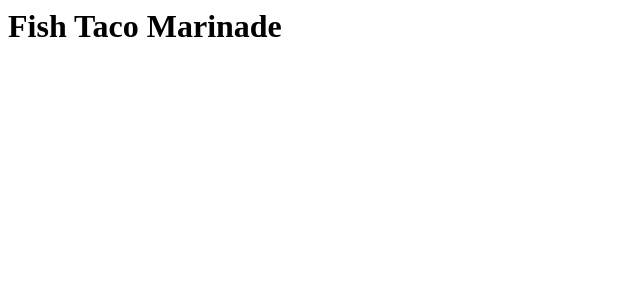
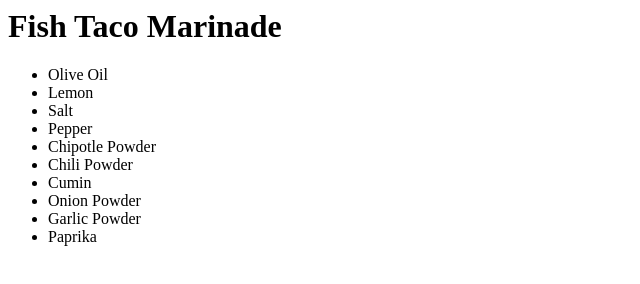
Before and after one commit to gctrespi/odin-recipes, a plain HTML site: page recipes/fish-taco-marinade.html in a window 1280 px wide. Shown: the whole page, without its empty margins (0-640 px from the left). Drawn offline with Linux system fonts and the light colour scheme.

Commit message:
Add unordered list of ingredients in each recipe

```diff
--- a/recipes/fish-taco-marinade.html
+++ b/recipes/fish-taco-marinade.html
@@ -6,5 +6,17 @@
   </head>
   <body>
     <h1>Fish Taco Marinade</h1>
+    <p><ul>
+	<li>Olive Oil</li>
+	<li>Lemon</li>
+	<li>Salt</li>
+	<li>Pepper</li>
+	<li>Chipotle Powder</li>
+	<li>Chili Powder</li>
+	<li>Cumin</li>
+	<li>Onion Powder</li>
+	<li>Garlic Powder</li>
+	<li>Paprika</li>
+    </ul></p>
   </body>
 </html>
```
Also changed, not shown: recipes/fish-taco-sauce.html (+11 -0 lines), recipes/fish-taco-slaw.html (+12 -0 lines), recipes/fish-tacos.html (+9 -0 lines).
